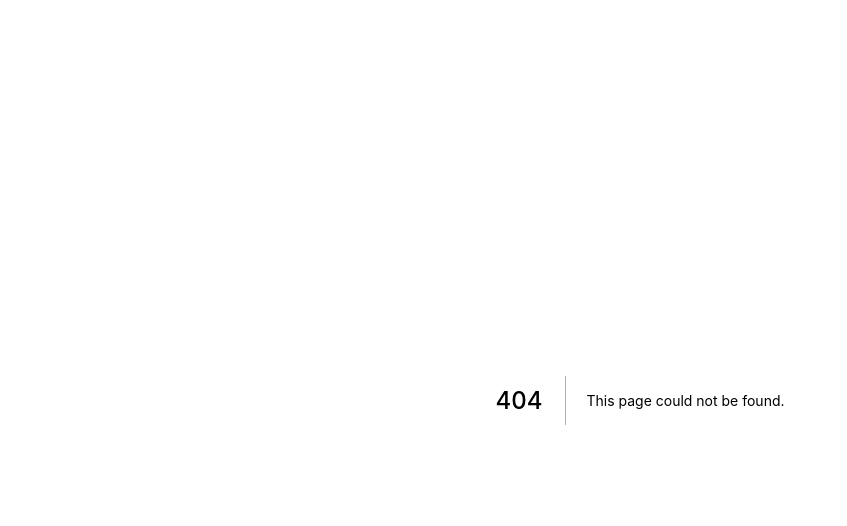
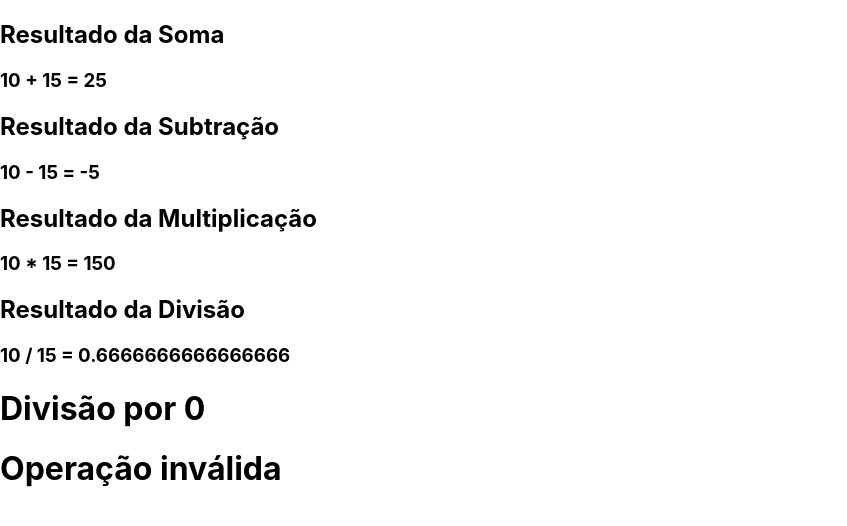
Before and after one commit to Rafael-Bomfim/faculdade_2022_Web, a Next.js app in the folder projeto01/: page /exemplo06 in a window 1280 px wide. Before the commit this address had no page. Shown: the top 526 px of the page, without its empty margins (0-847 px from the left). Built offline with nearby package versions, Linux system fonts and the light colour scheme.

Commit message:
Finalização dos exemplos

```diff
--- /dev/null
+++ b/projeto01/components/CalculadoraV2.jsx
@@ -0,0 +1,66 @@
+export default function init(props){
+
+    let resultado = 0;
+    let operador ='';
+    let operacao ='';
+
+    if (props.soma){
+        resultado = soma(props.num1, props.num2);
+        operador = "+"
+        operacao = "da Soma"
+    }
+    else if (props.subtracao){
+        resultado = subtracao(props.num1, props.num2);
+        operador = "-"
+        operacao = "da Subtração"
+    }
+    else if (props.multiplicacao){
+        resultado = multiplicacao(props.num1, props.num2);
+        operador = "*"
+        operacao = "da Multiplicação"
+    }
+    else if (props.divisao){
+        if(props.num2 != 0){
+            resultado = divisao(props.num1, props.num2);
+            operador = "/"
+            operacao = "da Divisão"
+        }
+        else{
+            return (
+                <>
+                    <h1>Divisão por 0</h1>
+                </>
+            )
+        }
+    }
+    else{
+        return (
+            <>
+                <h1>Operação inválida</h1>
+            </>
+        )
+    }
+
+    return (
+        <>
+            <h2>Resultado {operacao}</h2>
+            <h3>{props.num1} {operador} {props.num2} = {resultado}</h3>
+        </>
+    )
+}
+
+function soma(a, b){
+    return a+b
+}
+
+function subtracao(a, b){
+    return a-b
+}
+
+function multiplicacao(a, b){
+    return a*b
+}
+
+function divisao(a, b){
+    return a/b
+}
--- /dev/null
+++ b/projeto01/pages/exemplo06.jsx
@@ -0,0 +1,14 @@
+import CalculadoraV2 from "..//components/CalculadoraV2"
+
+export default function init(){
+    return (
+        <>
+            <CalculadoraV2 num1={10} num2={15} soma/>
+            <CalculadoraV2 num1={10} num2={15} subtracao/>
+            <CalculadoraV2 num1={10} num2={15} multiplicacao/>
+            <CalculadoraV2 num1={10} num2={15} divisao/>
+            <CalculadoraV2 num1={10} num2={0} divisao/>
+            <CalculadoraV2 num1={10} num2={0} />
+        </>
+    )
+}
```
Also changed, not shown: projeto01/components/Calculadora.jsx (added, +18 -0 lines), projeto01/components/Lista.jsx (added, +11 -0 lines), projeto01/pages/exemplo03.jsx (+5 -11 lines), projeto01/pages/exemplo05.jsx (added, +11 -0 lines).
